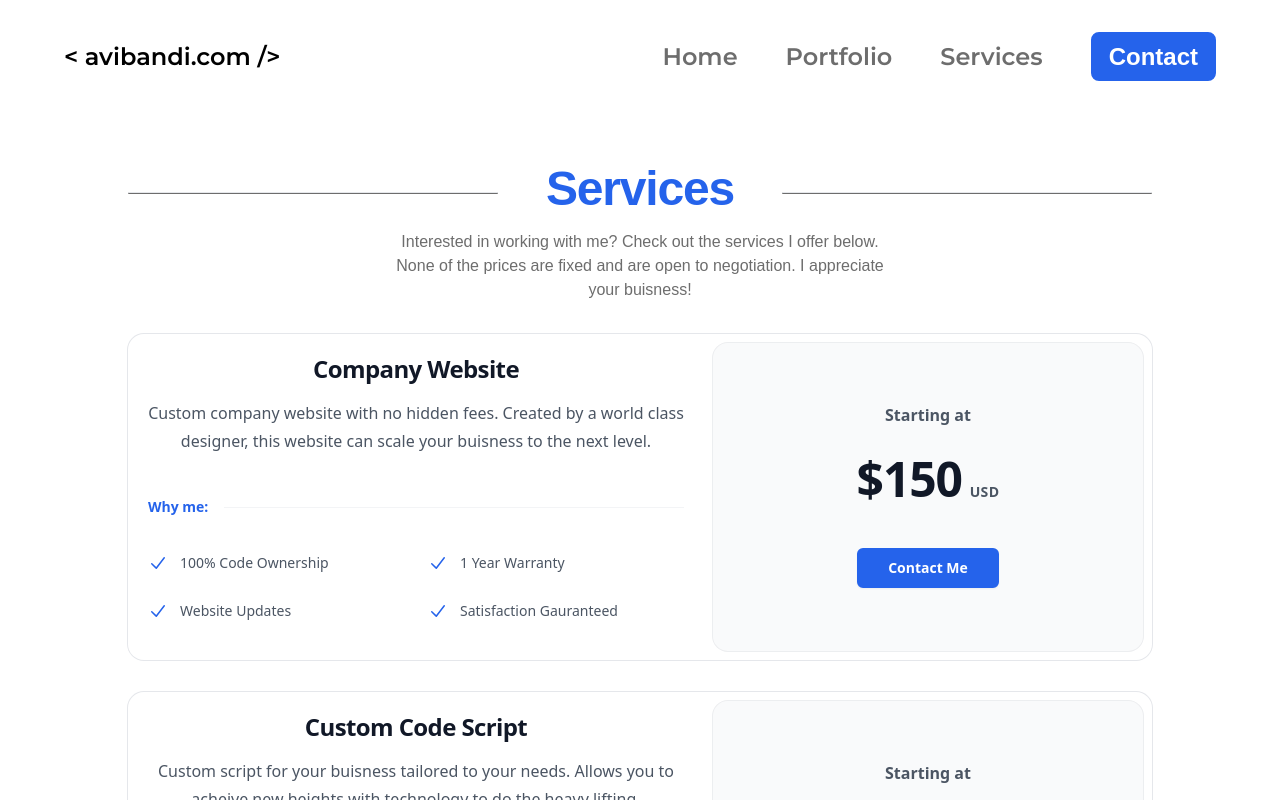
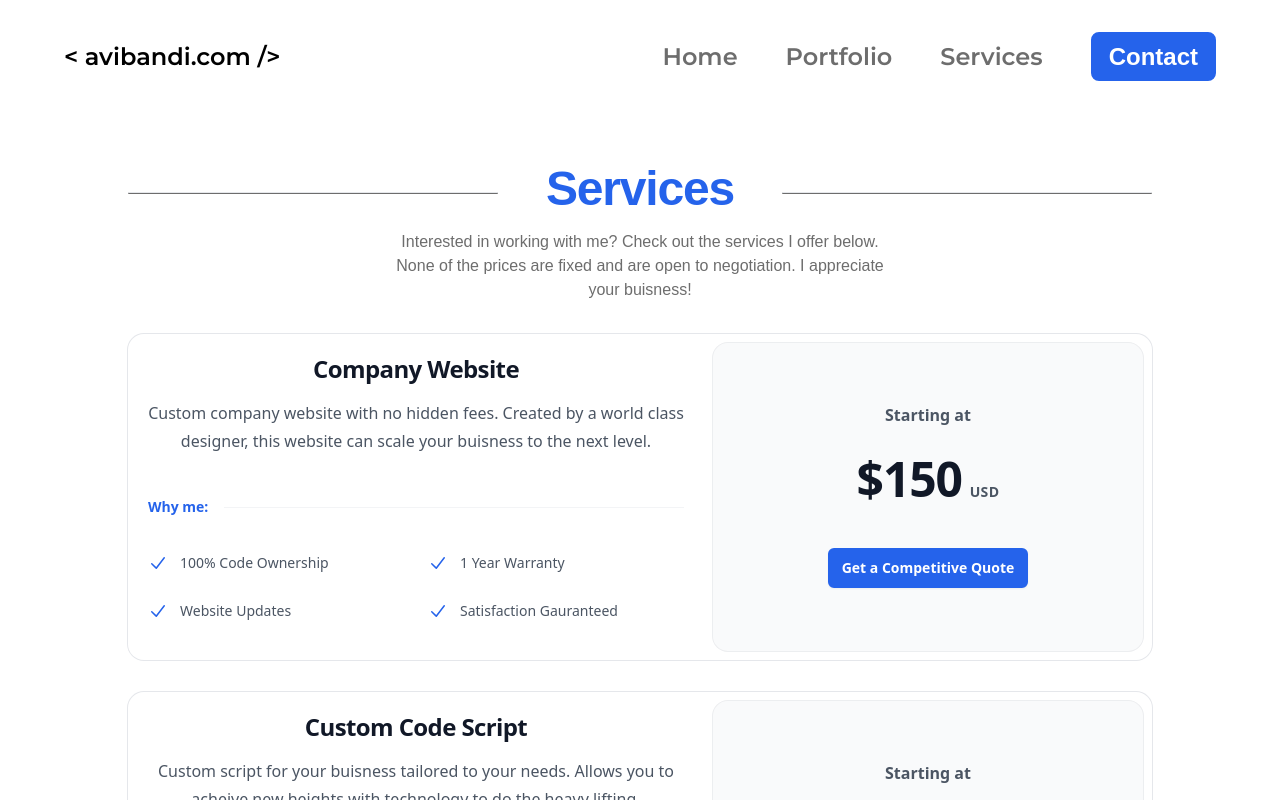
Before and after one commit to aviBandi/aviPortfolioWebsite, a React (Create React App) app in the folder my-app/: page /services in a window 1280 px wide. Shown: the top 800 px of the page. Built offline with nearby package versions, Linux system fonts and the light colour scheme; a web font is replaced by a local one.

Commit message:
changed workding on priceCard
changerd from Contact me to "get a competitive quote"

```diff
--- a/my-app/src/components/priceCard.js
+++ b/my-app/src/components/priceCard.js
@@ -38,7 +38,7 @@ const PriceCard = ({ title, description, cost, whyMe }) => {
                         </p>
                         <Link to="/contact">
                             <p className="mt-10 block w-full rounded-md bg-blue-600 px-3 py-2 text-center border-2 border-blue-600 text-sm font-semibold text-white shadow-sm hover:bg-white hover:text-blue-600 transition-colors">
-                                Contact Me
+                                Get a Competitive Quote
                             </p>
                         </Link>
                     </div>
```
